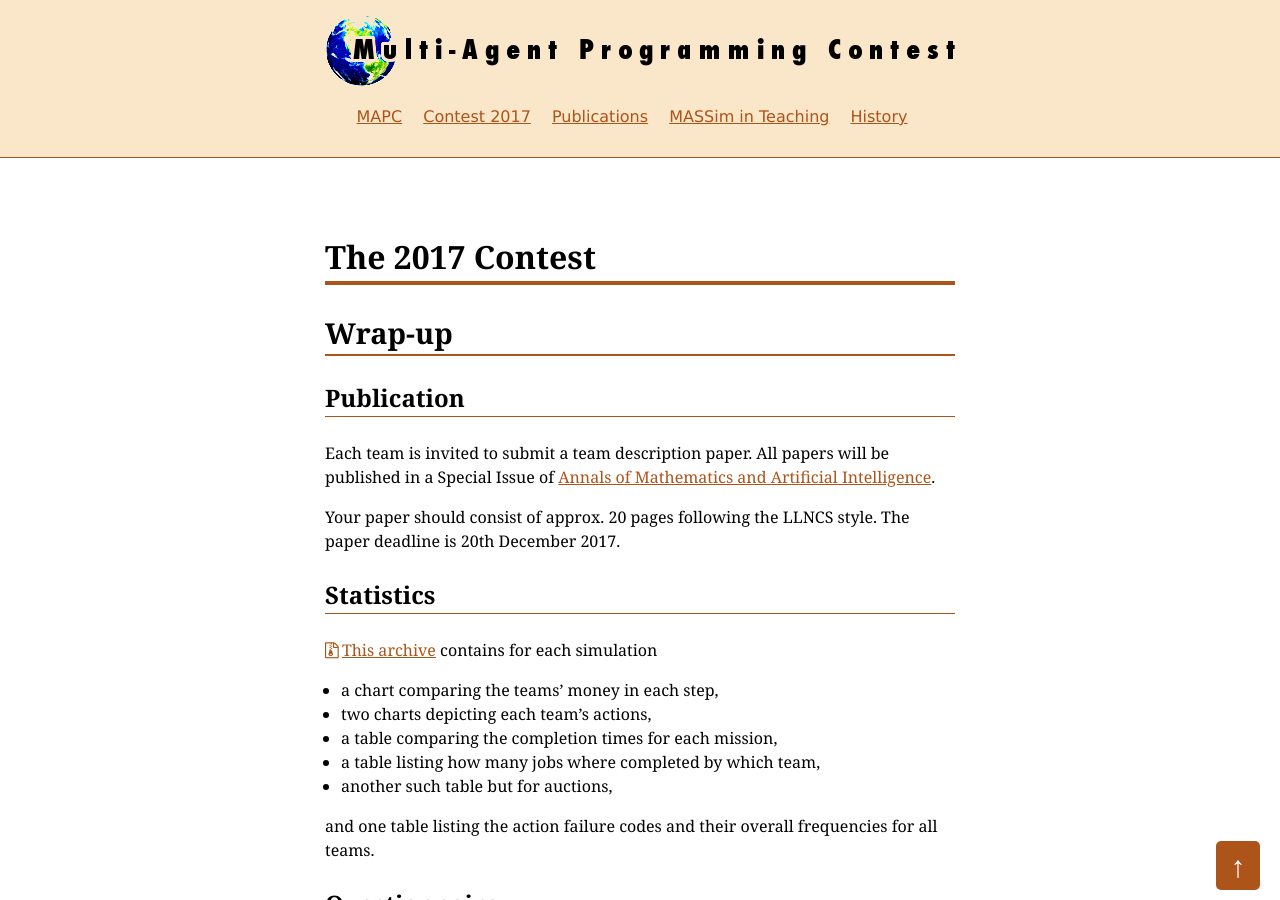
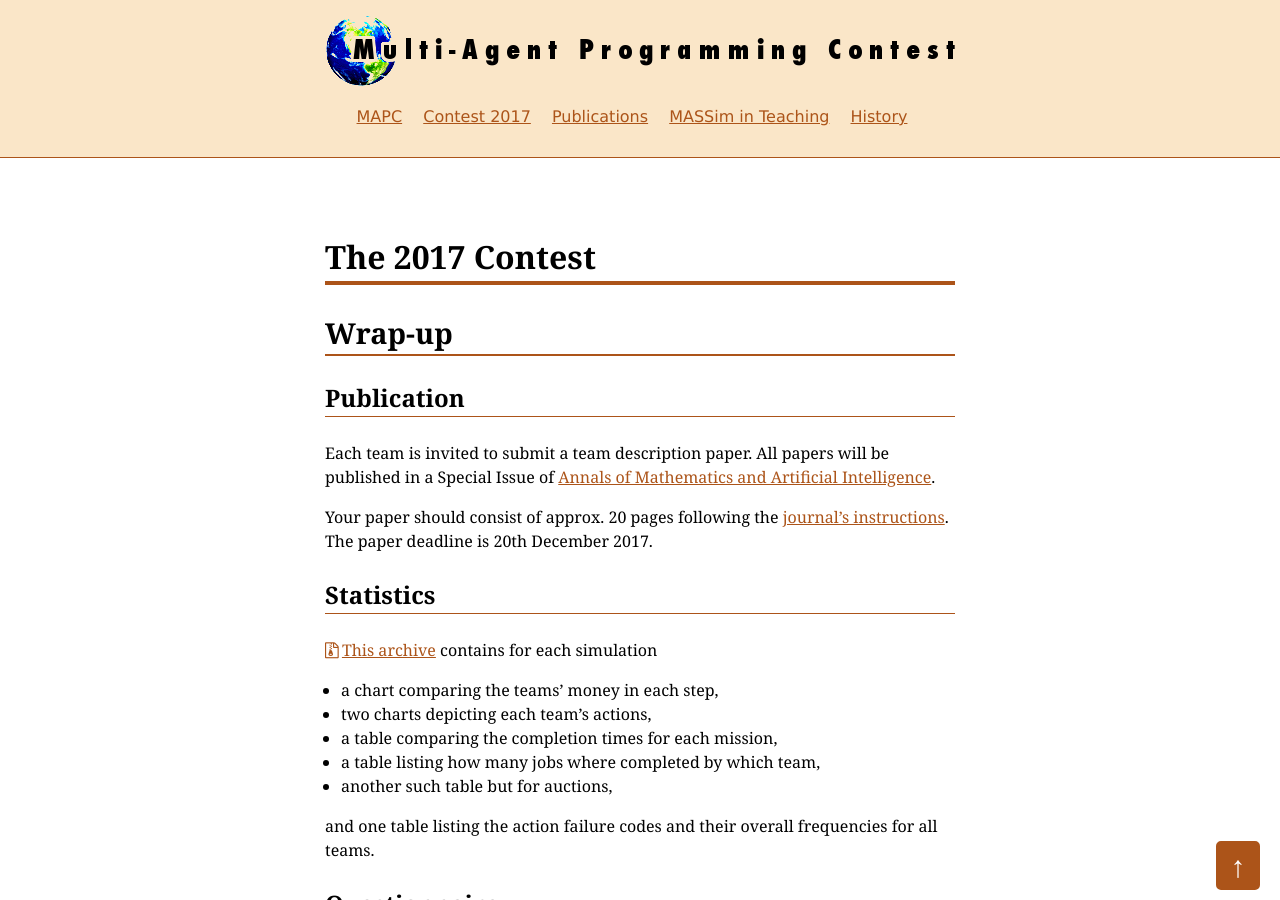
Before and after one commit to agentcontest/agentcontest.github.io, a Jekyll site: the page built from 2017/index.md, in a window 1280 px wide and 900 px high. Built offline with Jekyll 4.4.1, drawn with Linux system fonts in a browser that asks for light colours.

Commit message:
change pub style description

```diff
--- a/2017/index.md
+++ b/2017/index.md
@@ -11,7 +11,7 @@ Wrap-up
 
 Each team is invited to submit a team description paper. All papers will be published in a Special Issue of [Annals of Mathematics and Artificial Intelligence](https://link.springer.com/journal/10472).
 
-Your paper should consist of approx. 20 pages following the LLNCS style. The paper deadline is 20th December 2017.
+Your paper should consist of approx. 20 pages following the [journal's instructions](http://www.springer.com/computer/ai/journal/10472?detailsPage=pltci_3120653). The paper deadline is 20th December 2017.
 
 ### Statistics
 
```
